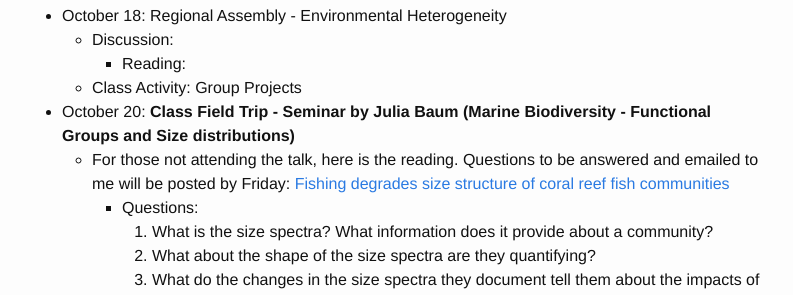
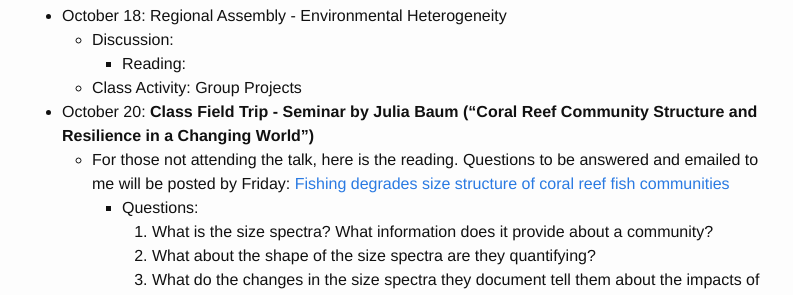
Before and after one commit to skmorgane/biodiversity-course, a Jekyll site: the page built from schedule.md, in a window 1280 px wide and 900 px high, scrolled down 6029 px. Shown: the part 157-452 px from the top of the window, without its empty margins (238-1031 px from the left). Built offline with Jekyll 4.4.1, drawn with Linux system fonts in a browser that asks for light colours.

Commit message:
Add Baum talk title

```diff
--- a/schedule.md
+++ b/schedule.md
@@ -191,7 +191,7 @@ Tuesdays are often a split between class activity and discussion, thus there are
          * Reading:
     * Class Activity: Group Projects
 
-* October 20: **Class Field Trip - Seminar by Julia Baum (Marine Biodiversity - Functional Groups and Size distributions)**
+* October 20: **Class Field Trip - Seminar by Julia Baum ("Coral Reef Community Structure and Resilience in a Changing World")**
     *  For those not attending the talk, here is the reading. Questions to be answered and emailed to me will be posted by Friday: [Fishing degrades size structure of coral reef fish communities](https://doi.org/10.1111/gcb.13482)
          * Questions:
             1. What is the size spectra? What information does it provide about a community?
```
